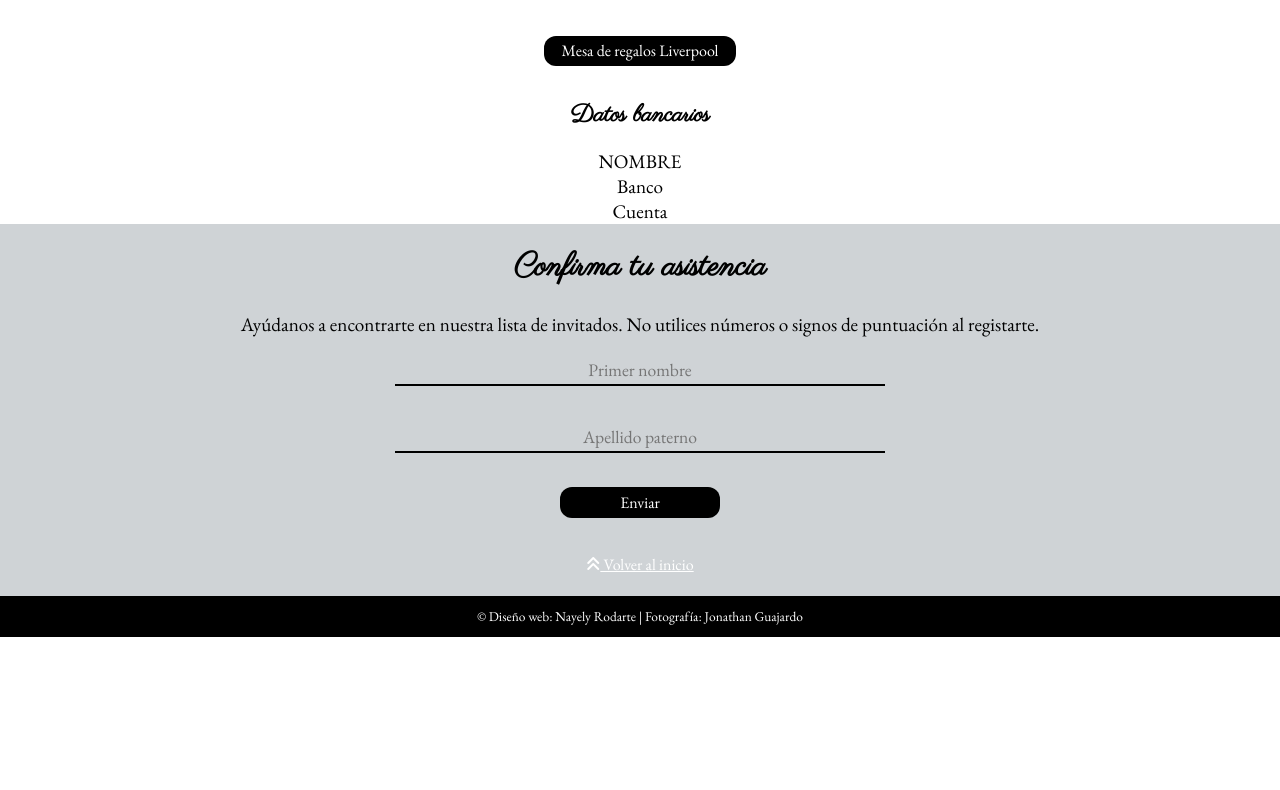
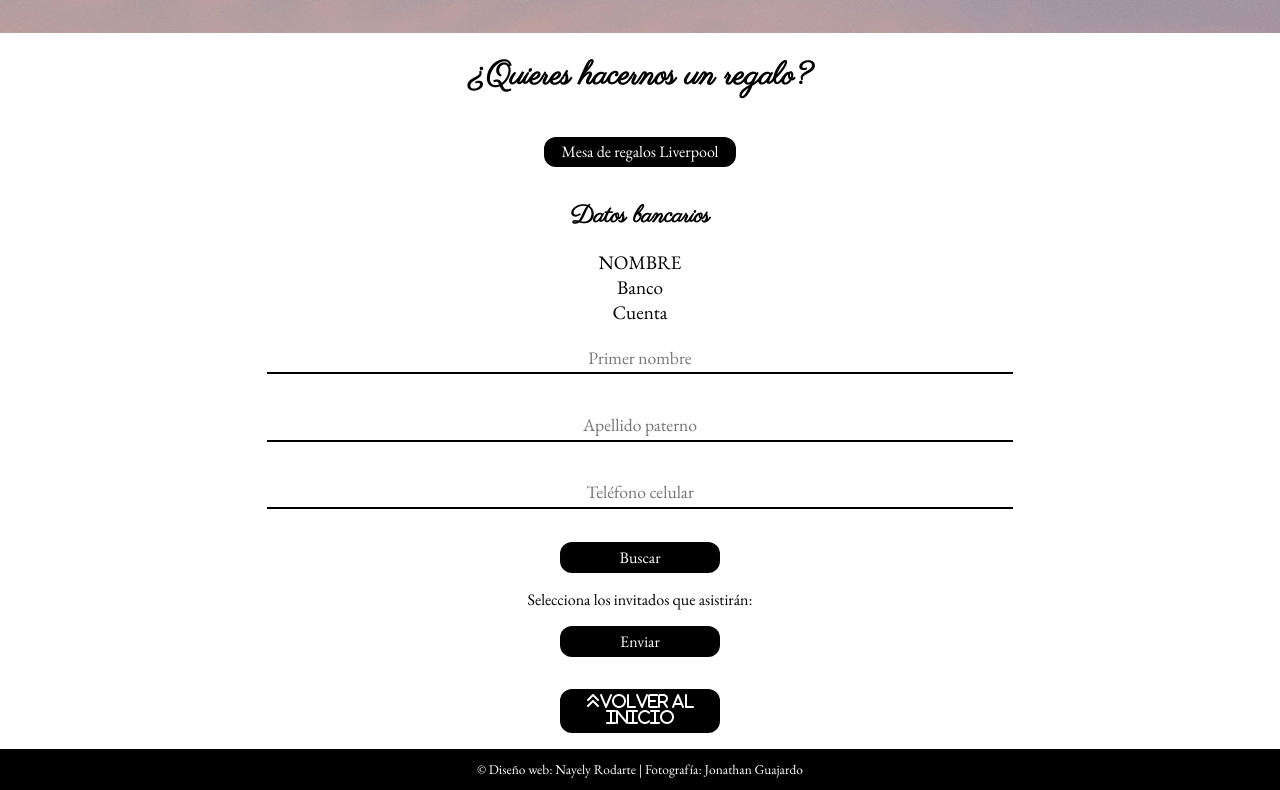
Before and after one commit to nayelyrodarte/Wedding-Rsvp, a React (Create React App) app in the folder client/: page / in a window 1280 px wide. Shown: the part 1938-2728 px from the top of the page. Before the commit the page ends 2575 px from the top, so only its background shows below. Built offline with nearby package versions, Linux system fonts and the light colour scheme; no server answers.

Commit message:
refactoring to hooks

```diff
--- a/client/public/index.html
+++ b/client/public/index.html
@@ -1,14 +1,11 @@
 <!DOCTYPE html>
 <html lang="en">
+
 <head>
   <meta charset="utf-8" />
-    <link rel="icon" href="%PUBLIC_URL%/favicon.ico" />
   <meta name="viewport" content="width=device-width, initial-scale=1" />
   <meta name="theme-color" content="#000000" />
-    <meta
-      name="description"
-      content="Web site created using create-react-app"
-    />
+  <meta name="description" content="Web site created using create-react-app" />
   <script src="https://use.fontawesome.com/ebe14d2102.js"></script>
   <!--
       manifest.json provides metadata used when your web app is installed on a
@@ -23,4 +20,5 @@
   <noscript>You need to enable JavaScript to run this app.</noscript>
   <div id="root"></div>
 </body>
+
 </html>
--- a/client/src/App.js
+++ b/client/src/App.js
@@ -1,50 +1,24 @@
 import React from 'react';
 import Main from './components/Main';
-import Form from './components/Form';
 import Insta from './components/Insta';
 import Itinerary from './components/Itinerary';
 import Gifts from './components/Gifts';
 import Footer from './components/Footer';
-import Search from './Search';
+import Form from './components/Form';
 import './App.css';
 //import { BrowserRouter as Router, Route, Switch } from 'react-router-dom';
 
-class App extends React.Component {
-  state = {
-    guests: '',
-    loading: false,
-  };
-
-  componentDidMount() {
-    fetch('http://localhost:8000/api/guests', {
-      method: 'GET',
-    })
-      .then((response) => response.json())
-      .then((data) => {
-        console.log('Success:', data);
-        this.setState = {
-          guests: data,
-          loading: true,
-        };
-      })
-      .catch((error) => {
-        console.error('Error:', error);
-      });
-  }
-
-  render() {
+const App = () => {
   return (
     <div>
-        <Main />
+      |<Main />
       <Itinerary />
       <Insta />
       <Gifts />
-        <Search />
       <Form />
       <Footer />
     </div>
   );
-  }
-}
+};
 
 export default App;
--- a/client/src/Search.js
+++ b/client/src/Search.js
@@ -1,5 +1,5 @@
 import React from 'react';
 
-export default function Search({ data }) {
-  return <div>{data}</div>;
+export default function Search({ name, guests }) {
+  return <div> Hello {name}</div>;
 }
--- /dev/null
+++ b/client/src/components/Checkbox.js
@@ -0,0 +1,38 @@
+import React from 'react';
+import Styled from 'styled-components';
+
+const Label = Styled.label`
+display: grid;
+grid-template-columns: 1fr 1fr;
+`;
+
+const Checkbox = ({
+  type = 'checkbox',
+  name,
+  checked = 'false',
+  onChange,
+  key,
+}) => {
+  // state = { checked: false };
+  // handleCheckboxChange = (event) =>
+  //   this.setState({ checked: event.target.checked });
+
+  // render() {
+  //   const companion = this.props.check.acc;
+  //   let guest;
+
+  //   for (let i = 0; i < companion.length; i++) {
+  //     guest = companion[i];
+  //   }
+
+  //   console.log(companion);
+
+  return (
+    <Label>
+      <input type='type' checked={checked} onChange={onChange} name={name} />
+      <p>{name}</p>
+    </Label>
+  );
+};
+
+export default Checkbox;
--- a/client/src/components/Form.js
+++ b/client/src/components/Form.js
@@ -1,81 +1,91 @@
-import React from 'react';
+import React, { useState, useEffect } from 'react';
 import Styled from 'styled-components';
-import { animateScroll as Scroll } from 'react-scroll';
+import Checkbox from './Checkbox';
 
-const RSVP = Styled.div`
+const Input = Styled.div`
   display: flex;
   flex-direction: column;
   align-items: center;
-  background-color: #CFD3D6;
 
   input {
-    width: 30%;
+    width: 50%;
     text-align: center;
   }
 
-  .top {
-    background: none;w2
-    color: black;
-    text-decoration-line: underline;
-  }
+
 `;
 
-class Form extends React.Component {
-  constructor() {
-    super();
-    this.state = '';
+const Form = () => {
+  const [name, setName] = useState();
+  const [lastName, setLastName] = useState();
+  const [phone, setPhone] = useState();
+  const [guests, setGuests] = useState();
+  const [loading, setLoading] = useState(false);
+
+  // TODO: figuring out which dependency is useful for the fetch
+  // a button can update a hook?
+  // try passing data from app.js
+
+  async function requestGuests() {
+    setLoading(true);
+
+    const req = await fetch('http://localhost:8000/api/guests');
+    const list = await req.json();
+
+    setGuests(list || []);
+    setLoading(false);
+
+    console.log([guests]);
   }
 
-  changeHandler = event => {
-    this.setState({ [event.target.name]: event.target.value.toUpperCase() });
-  };
+  // track checkbox changes
+  const onChange = (e) => {};
 
-  onSubmit = event => {
-    event.preventDefault();
-    this.props.getGuests({
-      name: this.state.name,
-      lastName: this.state.lastName
-    });
-  };
+  useEffect(() => {
+    requestGuests();
+  }, []);
 
-  scrollToTop = () => {
-    Scroll.scrollToTop();
-  };
-
-  render() {
   return (
-      <RSVP>
-        <h2 style={{ marginBottom: '0' }}>Confirma tu asistencia</h2>
-        <p>
-          Ayúdanos a encontrarte en nuestra lista de invitados. No utilices
-          números o signos de puntuación al registarte.
-        </p>
-
+    <Input>
       <input
         type='text'
-          name='name'
+        name={name}
         placeholder='Primer nombre'
-          value={this.state.name}
-          onChange={this.changeHandler}
+        value={name}
+        onChange={(e) => setName(e.target.value.toUpperCase())}
       />
       <input
         type='text'
-          name='lastName'
+        name={lastName}
         placeholder='Apellido paterno'
-          value={this.state.lastName}
-          onChange={this.changeHandler}
+        value={lastName}
+        onChange={(e) => setLastName(e.target.value.toUpperCase())}
+      />
+      <input
+        type='text'
+        name='phone'
+        placeholder='Teléfono celular'
+        value={phone}
+        onChange={(e) => setPhone(e.target.value.toUpperCase())}
+        maxLength='10'
       />
 
-        <button onClick={this.onSubmit}>Enviar</button>
+      <button>Buscar</button>
 
-        <button onClick={this.scrollToTop} className='top'>
+      <div>
+        {'Selecciona los invitados que asistirán:'}
+        <div></div>
+        <button>Enviar</button>
+      </div>
+
+      <button>
         {' '}
-          <i className='fa fa-angle-double-up' aria-hidden='true'></i> Volver al
-          inicio{' '}
+        <i className='fa fa-angle-double-up' aria-hidden='true'>
+          Volver al inicio{' '}
+        </i>
       </button>
-      </RSVP>
+    </Input>
   );
-  }
-}
+};
 
 export default Form;
--- a/client/src/components/Insta.js
+++ b/client/src/components/Insta.js
@@ -4,10 +4,9 @@
 
 const InstaComp = Styled.div`
 text-align: right;
-background: url(${InstaPic}) bottom/100% no-repeat;
-background-size: cover;
+background: url(${InstaPic}) center/100% no-repeat;
 width: 100wh;
-height: 50vh;
+height: 60vh;
 `;
 
 function Insta() {
--- a/client/src/components/Itinerary.js
+++ b/client/src/components/Itinerary.js
@@ -17,7 +17,7 @@
     <ItinerGrid>
       <div
         style={{
-          padding: '1em'
+          padding: '1em',
         }}
       >
         <h2> Horarios y ubicaciones </h2> <h3> Ceremonia </h3>{' '}
@@ -36,8 +36,8 @@
         <button>
           <a href='https://goo.gl/maps/U7Zzdo4LRmcELCay8'>Ir a al mapa </a>
         </button>{' '}
-        <h3> Vestimenta </h3> <p> FORMAL / RIGUROSA </p>{' '}
-        <p> Traje o vestido largo </p>{' '}
+        <h3> Vestimenta </h3> <p> FORMAL RIGUROSA </p>{' '}
+        <p> Traje / vestido largo </p>{' '}
       </div>
     </ItinerGrid>
   );
```
Also changed, not shown: client/src/components/Rsvp.js (added, +25 -0 lines). Lines whose indentation alone changed are shown as unchanged.
